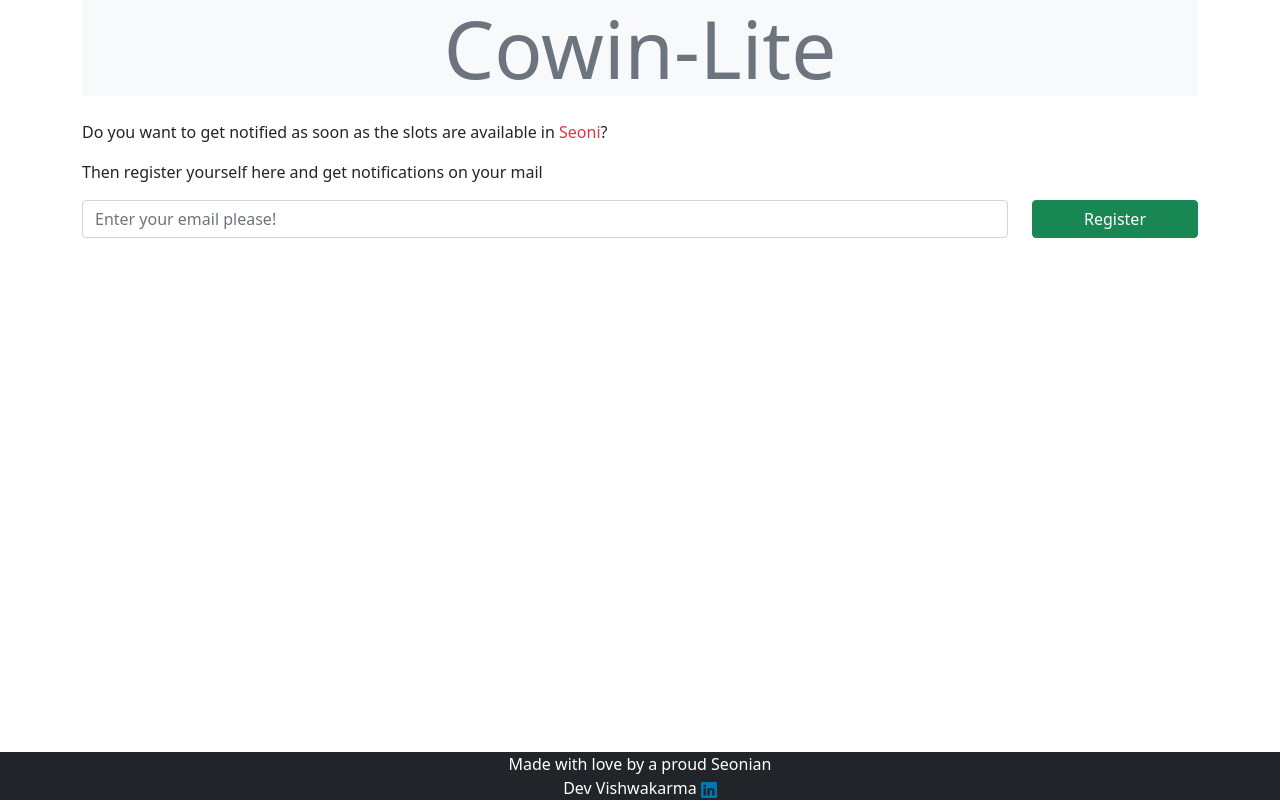
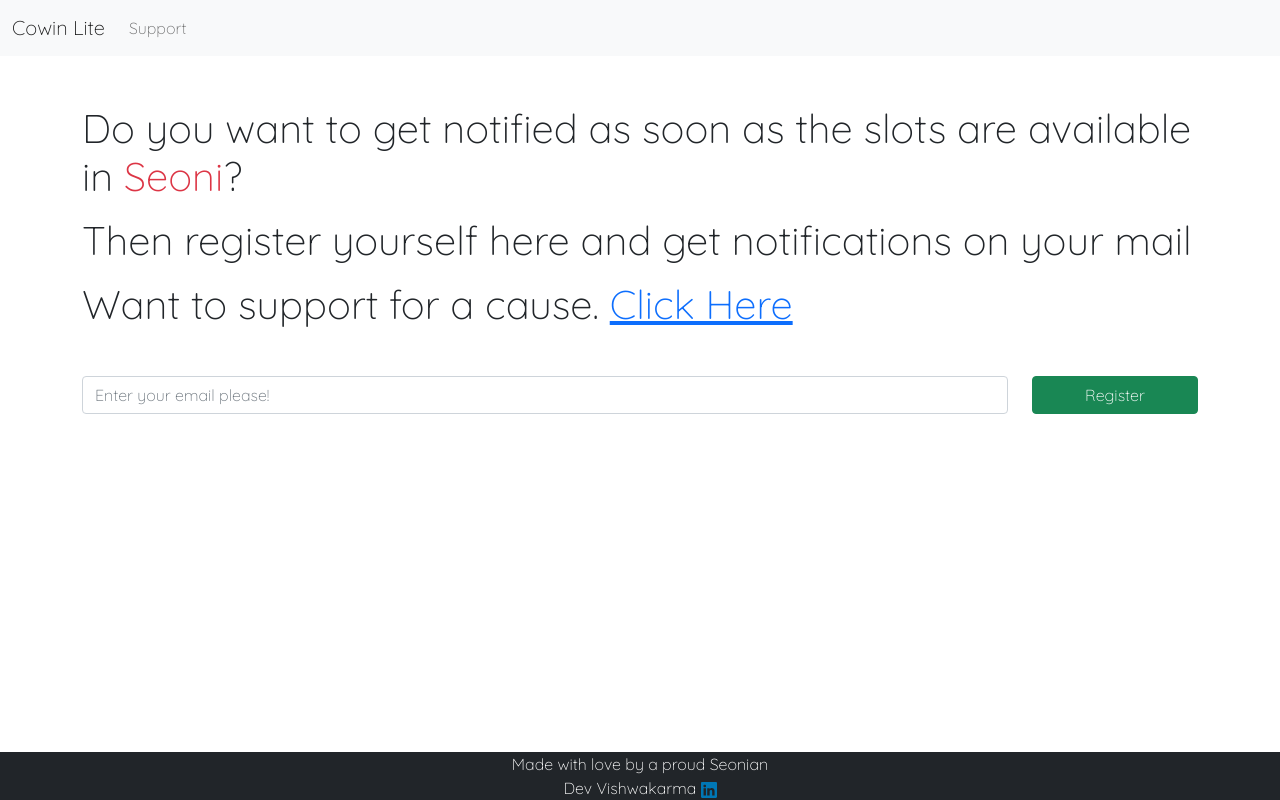
Before and after one commit to vishwakarmad1999/cowin-lite, a Vue app: page /#/home in a window 1280 px wide. Built offline with nearby package versions, Linux system fonts and the light colour scheme.

Commit message:
Added Header, Footer & Support Components

```diff
--- a/public/index.html
+++ b/public/index.html
@@ -5,6 +5,12 @@
     <meta http-equiv="X-UA-Compatible" content="IE=edge" />
     <meta name="viewport" content="width=device-width,initial-scale=1.0" />
     <link rel="icon" href="<%= BASE_URL %>favicon.ico" />
+
+    <link rel="preconnect" href="https://fonts.gstatic.com" />
+    <link
+      href="https://fonts.googleapis.com/css2?family=Quicksand:wght@300&display=swap"
+      rel="stylesheet"
+    />
     <!-- CSS only -->
     <link
       href="https://cdn.jsdelivr.net/npm/bootstrap@5.0.0/dist/css/bootstrap.min.css"
--- a/src/App.vue
+++ b/src/App.vue
@@ -1,9 +1,21 @@
 <template>
+  <Header />
   <router-view></router-view>
+  <Footer />
 </template>
 
 <script>
+import Header from "./components/Header.vue";
+import Footer from "./components/Footer.vue";
+
 export default {
+  components: { Header, Footer },
   name: "App",
 };
 </script>
+
+<style>
+body {
+  font-family: "Quicksand", sans-serif;
+}
+</style>
--- /dev/null
+++ b/src/components/Footer.vue
@@ -0,0 +1,45 @@
+<template>
+  <div class="footer bg-dark">
+    Made with love by a proud Seonian<br />
+    Dev Vishwakarma
+    <a
+      href="https://www.linkedin.com/in/divya-vishwakarma-4856ba143/"
+      target="_blank"
+    >
+      <svg
+        xmlns="http://www.w3.org/2000/svg"
+        width="16"
+        height="16"
+        fill="currentColor"
+        class="bi bi-linkedin"
+        viewBox="0 0 16 16"
+      >
+        <path
+          d="M0 1.146C0 .513.526 0 1.175 0h13.65C15.474 0 16 .513 16 1.146v13.708c0 .633-.526 1.146-1.175 1.146H1.175C.526 16 0 15.487 0 14.854V1.146zm4.943 12.248V6.169H2.542v7.225h2.401zm-1.2-8.212c.837 0 1.358-.554 1.358-1.248-.015-.709-.52-1.248-1.342-1.248-.822 0-1.359.54-1.359 1.248 0 .694.521 1.248 1.327 1.248h.016zm4.908 8.212V9.359c0-.216.016-.432.08-.586.173-.431.568-.878 1.232-.878.869 0 1.216.662 1.216 1.634v3.865h2.401V9.25c0-2.22-1.184-3.252-2.764-3.252-1.274 0-1.845.7-2.165 1.193v.025h-.016a5.54 5.54 0 0 1 .016-.025V6.169h-2.4c.03.678 0 7.225 0 7.225h2.4z"
+        />
+      </svg>
+    </a>
+  </div>
+</template>
+
+<script>
+export default {
+  name: "Footer",
+};
+</script>
+
+<style scoped>
+.footer {
+  position: fixed;
+  left: 0;
+  bottom: 0;
+  width: 100%;
+  color: white;
+  text-align: center;
+}
+
+a {
+  text-decoration: none;
+  color: #0077b5;
+}
+</style>
--- /dev/null
+++ b/src/components/Header.vue
@@ -0,0 +1,33 @@
+<template>
+  <nav class="navbar navbar-expand-lg navbar-light bg-light">
+    <div class="container-fluid">
+      <router-link class="navbar-brand" to="/">Cowin Lite</router-link>
+      <button
+        class="navbar-toggler"
+        type="button"
+        data-bs-toggle="collapse"
+        data-bs-target="#navbarNav"
+        aria-controls="navbarNav"
+        aria-expanded="false"
+        aria-label="Toggle navigation"
+      >
+        <span class="navbar-toggler-icon"></span>
+      </button>
+      <div class="collapse navbar-collapse" id="navbarNav">
+        <ul class="navbar-nav">
+          <li class="nav-item">
+            <router-link class="nav-link" to="/support">Support</router-link>
+          </li>
+        </ul>
+      </div>
+    </div>
+  </nav>
+</template>
+
+<script>
+export default {
+  name: "Header",
+};
+</script>
+
+<style></style>
--- /dev/null
+++ b/src/components/Home.vue
@@ -0,0 +1,36 @@
+<template>
+  <div class="box">
+    <div class="container display-6 mb-5">
+      <p>
+        Do you want to get notified as soon as the slots are available in
+        <span class="text-danger">Seoni</span>?
+      </p>
+      <p>
+        Then register yourself here and get notifications on your mail
+      </p>
+      <p>
+        Want to support for a cause.
+        <router-link to="/support">Click Here</router-link>
+      </p>
+    </div>
+
+    <registration />
+  </div>
+</template>
+
+<script>
+import Registration from "./Registration.vue";
+
+export default {
+  name: "Home",
+  components: {
+    Registration,
+  },
+};
+</script>
+
+<style scoped>
+.box {
+  margin-top: 3rem;
+}
+</style>
--- a/src/components/Registration.vue
+++ b/src/components/Registration.vue
@@ -1,17 +1,5 @@
 <template>
   <div class="container">
-    <h1 class="display-1 text-secondary text-center bg-light">Cowin-Lite</h1>
-
-    <div class="content mt-4">
-      <p>
-        Do you want to get notified as soon as the slots are available in
-        <span class="text-danger">Seoni</span>?
-      </p>
-      <p>
-        Then register yourself here and get notifications on your mail
-      </p>
-    </div>
-
     <div class="form-container row">
       <div class="col-md-10 col-12">
         <input
@@ -38,8 +26,8 @@
       <h4 class="alert-heading">Important Note</h4>
       <p>
         Your registration has been confirmed.<br />
-        Check your mail once, you must have gotten a confirmation email from
-        <strong>appdjango99@gmail.com</strong><br />
+        <strong>Check your mail once</strong>. You must have gotten a
+        confirmation email from <strong>appdjango99@gmail.com</strong><br />
         This email id will be used to notify you when slots are available.
       </p>
     </div>
@@ -60,28 +48,6 @@
       <p>
         This email is already registered with us.
       </p>
-    </div>
-
-    <div class="footer bg-dark">
-      Made with love by a proud Seonian<br />
-      Dev Vishwakarma
-      <a
-        href="https://www.linkedin.com/in/divya-vishwakarma-4856ba143/"
-        target="_blank"
-      >
-        <svg
-          xmlns="http://www.w3.org/2000/svg"
-          width="16"
-          height="16"
-          fill="currentColor"
-          class="bi bi-linkedin"
-          viewBox="0 0 16 16"
-        >
-          <path
-            d="M0 1.146C0 .513.526 0 1.175 0h13.65C15.474 0 16 .513 16 1.146v13.708c0 .633-.526 1.146-1.175 1.146H1.175C.526 16 0 15.487 0 14.854V1.146zm4.943 12.248V6.169H2.542v7.225h2.401zm-1.2-8.212c.837 0 1.358-.554 1.358-1.248-.015-.709-.52-1.248-1.342-1.248-.822 0-1.359.54-1.359 1.248 0 .694.521 1.248 1.327 1.248h.016zm4.908 8.212V9.359c0-.216.016-.432.08-.586.173-.431.568-.878 1.232-.878.869 0 1.216.662 1.216 1.634v3.865h2.401V9.25c0-2.22-1.184-3.252-2.764-3.252-1.274 0-1.845.7-2.165 1.193v.025h-.016a5.54 5.54 0 0 1 .016-.025V6.169h-2.4c.03.678 0 7.225 0 7.225h2.4z"
-          />
-        </svg>
-      </a>
     </div>
   </div>
 </template>
@@ -117,7 +83,7 @@
         if (result === 201) {
           const message =
             "Hey Pal<br/>" +
-            "You will soon be receiving emails as soon as the slots are available in <strong>Seoni</strong>" +
+            "You will soon be receiving emails as soon as the slots are available in <strong>Seoni</strong>. " +
             "Just do me a favour by turning on sync of your email application like Gmail, Outlook, etc. By doing so you will start receiving notifications if you haven't been receiving them.";
           await sendMail(
             this.userEmail,
@@ -137,23 +103,3 @@
   },
 };
 </script>
-
-<style scoped>
-#app {
-  color: #2c3e50;
-}
-
-.footer {
-  position: fixed;
-  left: 0;
-  bottom: 0;
-  width: 100%;
-  color: white;
-  text-align: center;
-}
-
-a {
-  text-decoration: none;
-  color: #0077b5;
-}
-</style>
--- a/src/components/Server.vue
+++ b/src/components/Server.vue
@@ -20,10 +20,10 @@
     </div>
 
     <div class="d-grid mt-5">
-      <button class="btn btn-outline-success" v-if="!timer" @click="initialze">
+      <button class="btn btn-success" v-if="!timer" @click="initialze">
         Start Server
       </button>
-      <button class="btn btn-outline-danger" v-else @click="stopServer">
+      <button class="btn btn-danger" v-else @click="stopServer">
         Stop Server
       </button>
     </div>
@@ -93,7 +93,7 @@
           this.error = "Check your connection";
           this.stopServer();
         }
-      }, 3500);
+      }, 4000);
     },
     stopServer() {
       clearInterval(this.timer);
--- /dev/null
+++ b/src/components/Support.vue
@@ -0,0 +1,56 @@
+<template>
+  <div class="container mt-5">
+    <h1 class="display-3 text-center">Help Madhya Pradesh Fight Coronavirus</h1>
+    <p class="mt-3">
+      Madhya Pradesh has recorded 43% of its total COVID-19 cases just in the
+      month of April itself. The health system of the state has collapsed. Thus,
+      a small group of us has come together from all across Madhya Pradesh in an
+      effort to reach out to the patients and their families battling with this
+      second wave of the deadly virus in maximum possible ways. Since the start
+      of this initiative, our phones have been continuously ringing with
+      requests for urgent assistance in the procurement of oxygen cylinders,
+      medications, and even access to hospital beds. Despite our best efforts to
+      extend support, there is a persisting sense of helplessness and
+      powerlessness that we experience when our will to help people conflicts
+      with the practical limitations of our resources. Hence, in order to
+      increase the scope of our assistance to many more people in need, it is
+      essential for us to be able to expand our resource pool. With your
+      support, we aspire to procure oxygen concentrators for emergency cases;
+      PPE Kits for untested COVID-19 patients especially in village areas; and
+      N-95 masks, sanitizers, and hand gloves for frontline workers like
+      ambulance drivers, food distributors, etc. We are also trying to arrange
+      the refilling of already procured oxygen cylinders and oximeters for
+      patients in government hospitals who are left unattended, patients from
+      poor economic backgrounds, and ASHA workers for frequent check-ups of
+      patients in their areas. We also plan to prepare and distribute 500 food
+      packets per day for patient attendants in government hospitals.
+    </p>
+
+    <div class="d-grid mb-3">
+      <a
+        href="https://milaap.org/fundraisers/support-covid-patients-49?utm_source=whatsapp&utm_medium=fundraisers-title"
+        class="btn btn-primary"
+        >Fund Raise</a
+      >
+    </div>
+
+    <img
+      src="https://images.milaap.org/milaap/image/upload/v1619611034/production/images/campaign/283012/freepressjournal_2021-04_f37792e0-6506-4a9b-a78c-72d619b68d8f_PTI04_24_2021_000080B_hjed9e_1619611045.jpg?crop=faces&format=jpg&height=452&mode=crop&width=603"
+      class="img-fluid w-100"
+    />
+  </div>
+</template>
+
+<script>
+export default {};
+</script>
+
+<style scoped>
+p {
+  text-align: justify;
+}
+
+img {
+  margin-bottom: 5rem;
+}
+</style>
--- a/src/routes.js
+++ b/src/routes.js
@@ -1,9 +1,11 @@
-import Registration from "./components/Registration";
+import Home from "./components/Home";
 import Server from "./components/Server";
+import Support from "./components/Support";
 
 const routes = [
   { path: "/", redirect: "home" },
-  { path: "/home", component: Registration },
+  { path: "/home", component: Home },
+  { path: "/support", component: Support },
   { path: "/admin", component: Server },
 ];
 
```
